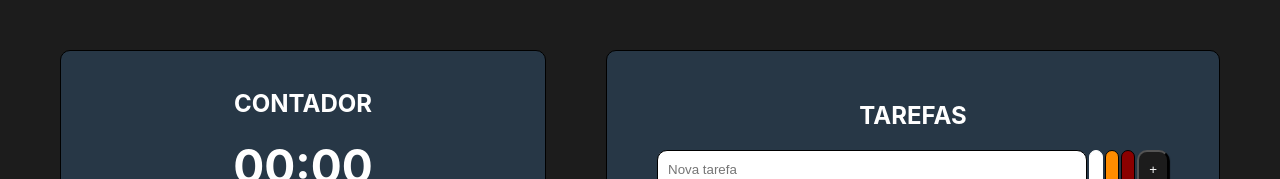
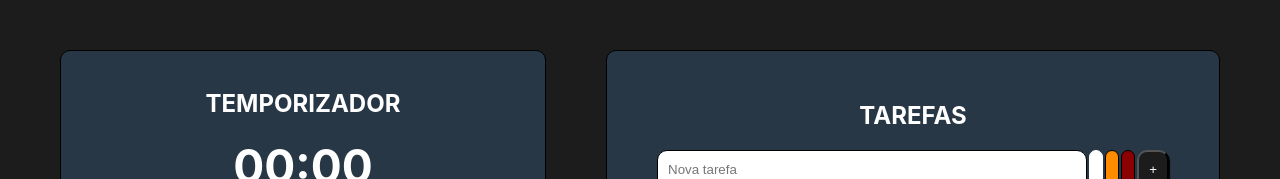
Before and after one commit to gazevedorp/home-office, a React (Create React App) app: page / in a window 1280 px wide. Shown: the top 179 px of the page. Built offline with nearby package versions, Linux system fonts and the light colour scheme; the HTML template or start-up script is replaced by a standard one.

Commit message:
chore: Alter counter title

```diff
--- a/src/components/Countdown/index.js
+++ b/src/components/Countdown/index.js
@@ -71,7 +71,7 @@ const Countdown = () => {
 
     return (
         <Container>
-            <h2>{countdownOn ? (type === "work" ? "DESCANSO" : "TRABALHO") : type !== "" && isActive ? (type === "work" ? "TRABALHO" : "DESCANSO") : "CONTADOR"}</h2>
+            <h2>{countdownOn ? (type === "work" ? "DESCANSO" : "TRABALHO") : type !== "" && isActive ? (type === "work" ? "TRABALHO" : "DESCANSO") : "TEMPORIZADOR"}</h2>
             <h1>
                 {String(minutes).padStart(2, '0').split('')}
                 :
```
